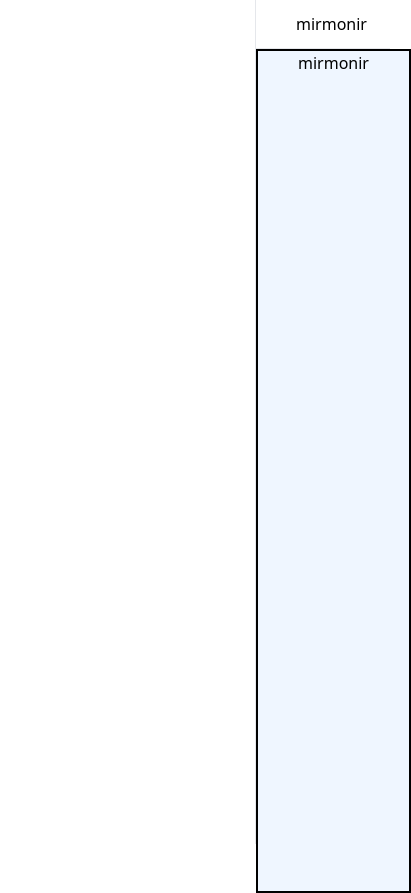
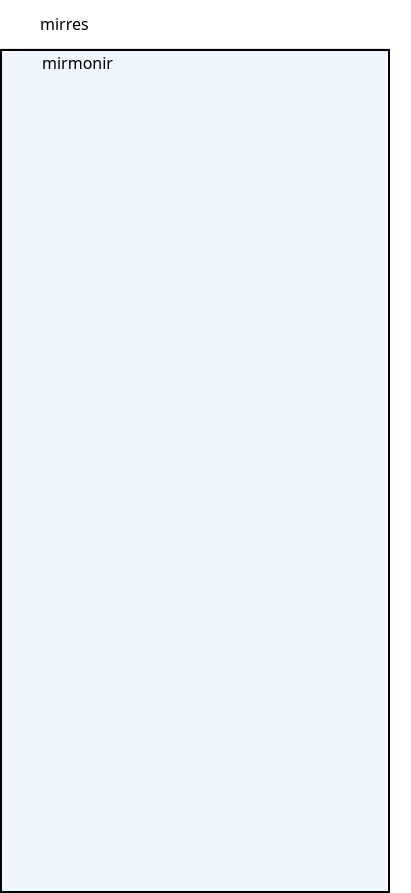
Before and after one commit to uxmir/e-commerce-admin, a Next.js app: page /home in a window 390 px wide. Shown: the whole page, 411 px wide, since content can reach past the window. Built offline with nearby package versions, Linux system fonts and the light colour scheme.

Commit message:
responsive layout done in sidebar

```diff
--- a/app/components/layouts/LayoutsContainer/Container.tsx
+++ b/app/components/layouts/LayoutsContainer/Container.tsx
@@ -11,7 +11,7 @@ const Container:React.FC<{children:ReactNode}> = ({children}) => {
     <TopBar/>
     <div className='flex'>
     <SideBar/>
-      <main className={` flex-1 bg-blue-50 transition-all duration-500 px-10 border-2 w-full min-h-[100vh] ${sidebar===true?'ml-64':'ml-0'}`}>
+      <main className={` flex-1 bg-blue-50 transition-all duration-500 px-10 border-2 w-full min-h-[100vh] ${sidebar===true?'lg:ml-64':'ml-0'}`}>
         {children}
       </main>
     </div>
--- a/app/components/layouts/SideBar/SideBar.tsx
+++ b/app/components/layouts/SideBar/SideBar.tsx
@@ -1,14 +1,24 @@
-"use client"
-import { useLayout } from '@/app/features/SidebarProvider/SidebarProvider'
-import React from 'react'
-const SideBar:React.FC = () => {
-  const{sidebar}=useLayout()
+"use client";
+import { useLayout } from "@/app/features/SidebarProvider/SidebarProvider";
+import React from "react";
+const SideBar: React.FC = () => {
+  const { sidebar, closeSidebar, openSidebar, sidebarResponsive } = useLayout();
   return (
-  <>
-    <div className={`fixed top-0 z-[9999]  left-0 bg-white transition-all duration-500 h-[100vh] border-r border-gray-200  overflow-y-auto ${sidebar===true?'w-64':'w-5'}`}>
-    </div>
-  </>
-  )
-}
+    <>
+      <div
+        className={`fixed top-0 z-[9999] hidden lg:block  left-0 bg-white transition-all duration-500 h-[100vh] border-r border-gray-200  overflow-y-auto ${sidebar === true ? "w-64" : "w-5"}`}
+      ></div>
+      {sidebarResponsive === true && (
+        <div
+          onClick={closeSidebar}
+          className="fixed top-0 left-0 right-0 z-[9999] bg-black/60 w-full h-full block lg:hidden"
+        ></div>
+      )}
+      <div
+        className={` max-[350px]:w-2/3 w-1/3 h-full transition-all duration-500 fixed left-0 top-0 z-[9999] bg-white  ${sidebarResponsive === true ? "-translate-x-0" : "-translate-x-full"}`}
+      ></div>
+    </>
+  );
+};
 
-export default SideBar
+export default SideBar;
--- a/app/components/layouts/TopBar/TopBar.tsx
+++ b/app/components/layouts/TopBar/TopBar.tsx
@@ -2,10 +2,13 @@
 import { useLayout } from '@/app/features/SidebarProvider/SidebarProvider'
 import React from 'react'
 const TopBar:React.FC = () => {
-  const {sidebar,handleSidebar}=useLayout()
+  const {sidebar,handleSidebar,openSidebar}=useLayout()
   return (
-    <div onClick={handleSidebar} className={`py-3 w-full pr-5  transition-all duration-500 bg-white  border-b border-gray-200 ${sidebar===true?'pl-74':'pl-10'}`}>
-      mirmonir
+    <div onClick={handleSidebar} className={`py-3 w-full pr-5 cursor-pointer  transition-all duration-500 bg-white  border-b border-gray-200 ${sidebar===true?' pl-10 lg:pl-74':'pl-10'}`}>
+      <div>
+        <span className='hidden lg:block'>mirmonir</span>
+        <span onClick={openSidebar} className='block lg:hidden'>mirres</span>
+      </div>
     </div>
   )
 }
--- a/app/features/SidebarProvider/SidebarProvider.tsx
+++ b/app/features/SidebarProvider/SidebarProvider.tsx
@@ -2,18 +2,28 @@
 import React, { createContext, ReactNode, useContext, useState } from "react";
 interface SidebarContextType {
   sidebar: boolean;
+  sidebarResponsive:boolean
   handleSidebar: () => void;
+  openSidebar:()=>void;
+  closeSidebar:()=>void
 }
 export const SidebarContext = createContext<SidebarContextType | undefined>(
   undefined,
 );
 const SidebarProvider: React.FC<{ children: ReactNode }> = ({ children }) => {
   const [sidebar, setSidebar] = useState<boolean>(true);
+  const [sidebarResponsive,setSidebarResponsive]=useState<boolean>(false)
   const handleSidebar = () => {
     setSidebar(!sidebar);
   };
+  const openSidebar=()=>{
+    setSidebarResponsive(true)
+  }
+  const closeSidebar=()=>{
+    setSidebarResponsive(false)
+  }
   return (
-    <SidebarContext.Provider value={{ sidebar,handleSidebar }}>
+    <SidebarContext.Provider value={{ sidebar,handleSidebar,closeSidebar,sidebarResponsive,openSidebar }}>
       {children}
     </SidebarContext.Provider>
   );
```
